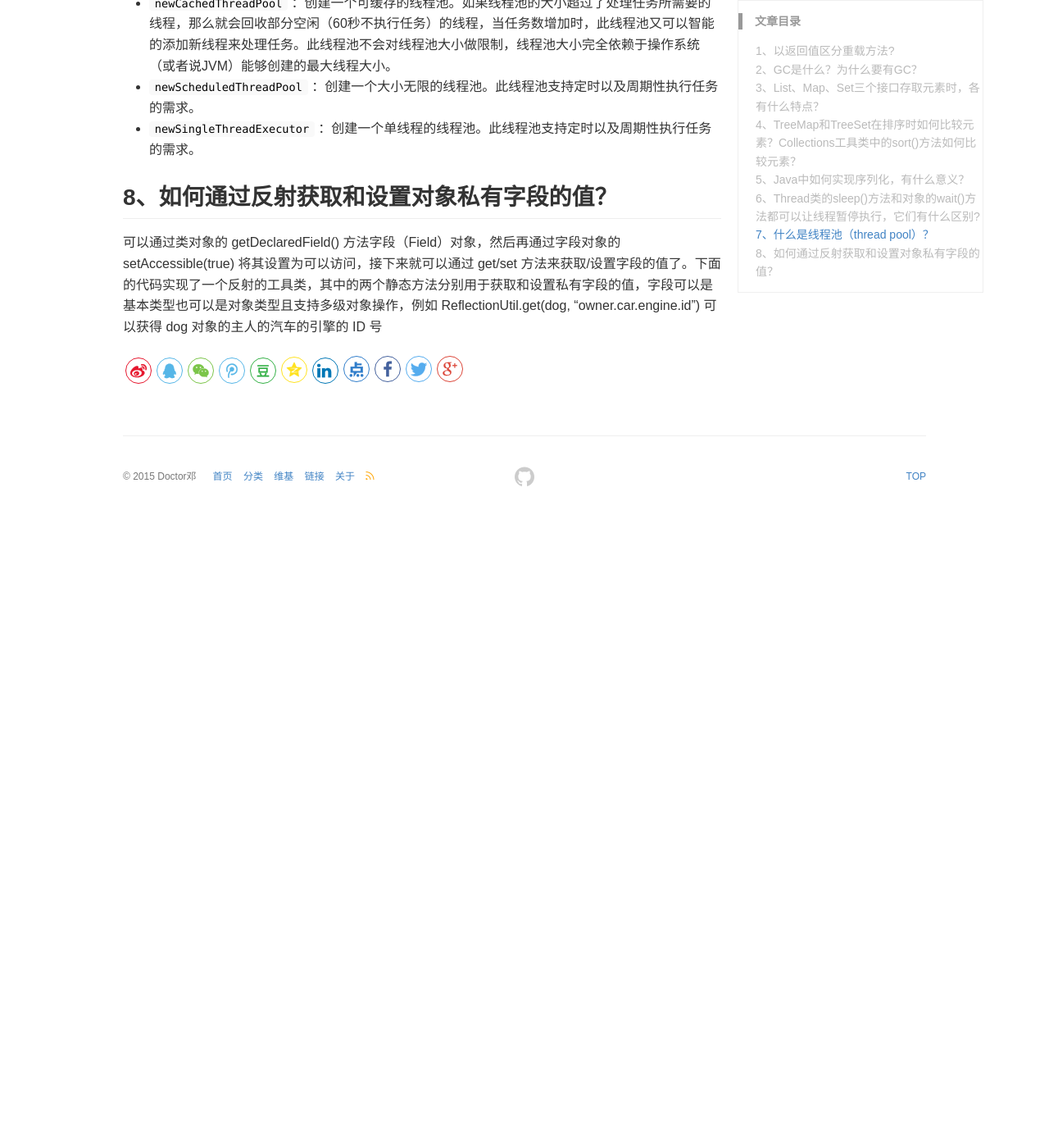
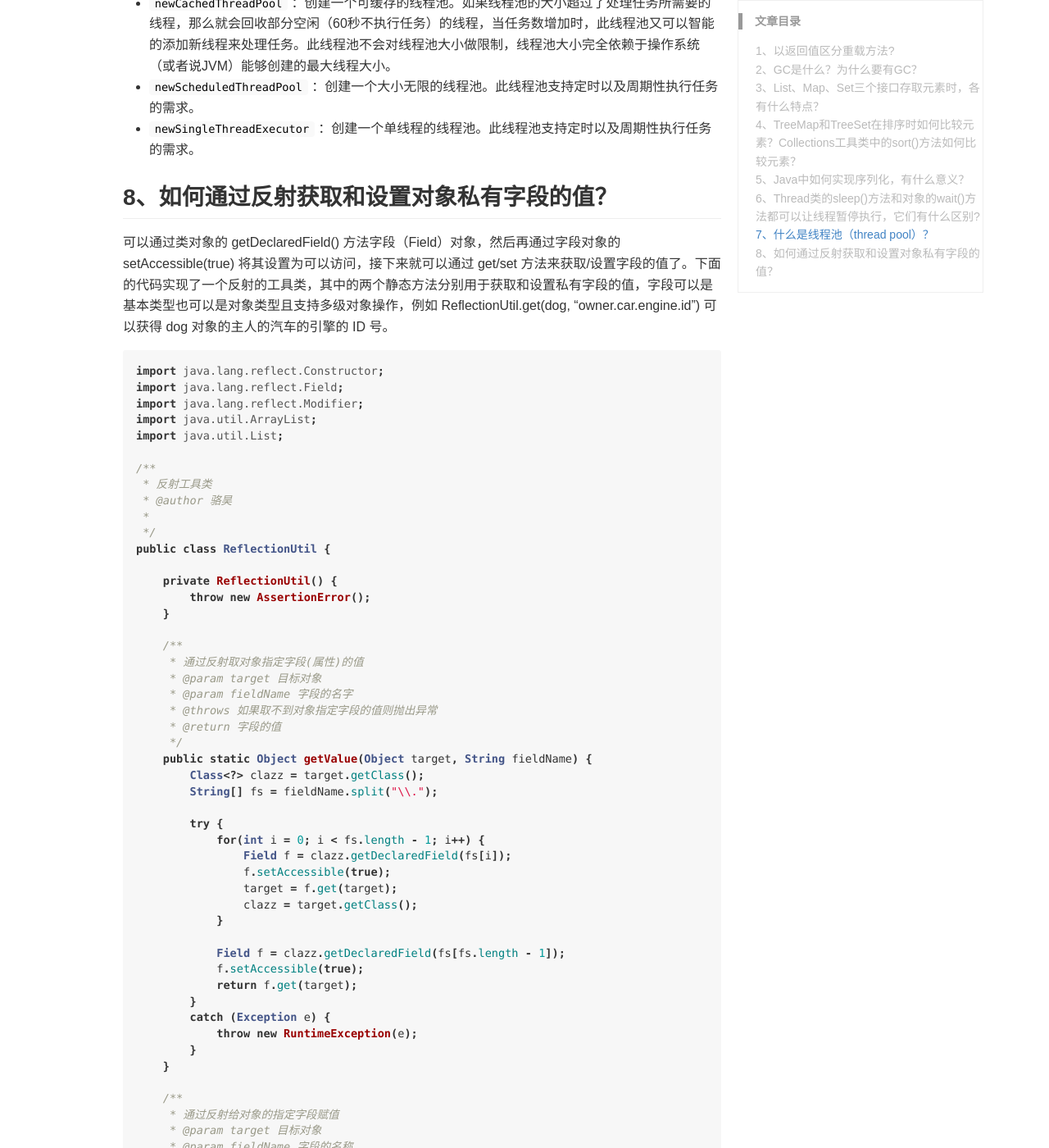
Before and after one commit to DoctorDeng/DoctorDeng.github.io, a Jekyll site: the page built from _posts/2016-09-09-java-面试.md, in a window 1280 px wide and 1400 px high, scrolled down 5231 px. Shown: the whole window at 82% size. Built offline with Jekyll 4.4.1, drawn with Linux system fonts in a browser that asks for light colours; before the commit the page ends 5861 px from its top, so only the background shows below that; some of the changed text lies outside the part shown.

Commit message:
modify file

````diff
--- a/_posts/2016-09-09-java-面试.md
+++ b/_posts/2016-09-09-java-面试.md
@@ -172,4 +172,85 @@ Java 5+中的Executor接口定义一个执行线程的工具。它的子类型
 * `newSingleThreadExecutor` ：创建一个单线程的线程池。此线程池支持定时以及周期性执行任务的需求。
 
 ## 8、如何通过反射获取和设置对象私有字段的值？
-可以通过类对象的 getDeclaredField() 方法字段（Field）对象，然后再通过字段对象的 setAccessible(true) 将其设置为可以访问，接下来就可以通过 get/set 方法来获取/设置字段的值了。下面的代码实现了一个反射的工具类，其中的两个静态方法分别用于获取和设置私有字段的值，字段可以是基本类型也可以是对象类型且支持多级对象操作，例如 ReflectionUtil.get(dog, "owner.car.engine.id") 可以获得 dog 对象的主人的汽车的引擎的 ID 号
+可以通过类对象的 getDeclaredField() 方法字段（Field）对象，然后再通过字段对象的 setAccessible(true) 将其设置为可以访问，接下来就可以通过 get/set 方法来获取/设置字段的值了。下面的代码实现了一个反射的工具类，其中的两个静态方法分别用于获取和设置私有字段的值，字段可以是基本类型也可以是对象类型且支持多级对象操作，例如 ReflectionUtil.get(dog, "owner.car.engine.id") 可以获得 dog 对象的主人的汽车的引擎的 ID 号。
+
+```java
+import java.lang.reflect.Constructor;
+import java.lang.reflect.Field;
+import java.lang.reflect.Modifier;
+import java.util.ArrayList;
+import java.util.List;
+
+/**
+ * 反射工具类
+ * @author 骆昊
+ *
+ */
+public class ReflectionUtil {
+
+    private ReflectionUtil() {
+        throw new AssertionError();
+    }
+
+    /**
+     * 通过反射取对象指定字段(属性)的值
+     * @param target 目标对象
+     * @param fieldName 字段的名字
+     * @throws 如果取不到对象指定字段的值则抛出异常
+     * @return 字段的值
+     */
+    public static Object getValue(Object target, String fieldName) {
+        Class<?> clazz = target.getClass();
+        String[] fs = fieldName.split("\\.");
+
+        try {
+            for(int i = 0; i < fs.length - 1; i++) {
+                Field f = clazz.getDeclaredField(fs[i]);
+                f.setAccessible(true);
+                target = f.get(target);
+                clazz = target.getClass();
+            }
+
+            Field f = clazz.getDeclaredField(fs[fs.length - 1]);
+            f.setAccessible(true);
+            return f.get(target);
+        }
+        catch (Exception e) {
+            throw new RuntimeException(e);
+        }
+    }
+
+    /**
+     * 通过反射给对象的指定字段赋值
+     * @param target 目标对象
+     * @param fieldName 字段的名称
+     * @param value 值
+     */
+    public static void setValue(Object target, String fieldName, Object value) {
+        Class<?> clazz = target.getClass();
+        String[] fs = fieldName.split("\\.");
+        try {
+            for(int i = 0; i < fs.length - 1; i++) {
+                Field f = clazz.getDeclaredField(fs[i]);
+                f.setAccessible(true);
+                Object val = f.get(target);
+                if(val == null) {
+                    Constructor<?> c = f.getType().getDeclaredConstructor();
+                    c.setAccessible(true);
+                    val = c.newInstance();
+                    f.set(target, val);
+                }
+                target = val;
+                clazz = target.getClass();
+            }
+
+            Field f = clazz.getDeclaredField(fs[fs.length - 1]);
+            f.setAccessible(true);
+            f.set(target, value);
+        }
+        catch (Exception e) {
+            throw new RuntimeException(e);
+        }
+    }
+}
+```
````
